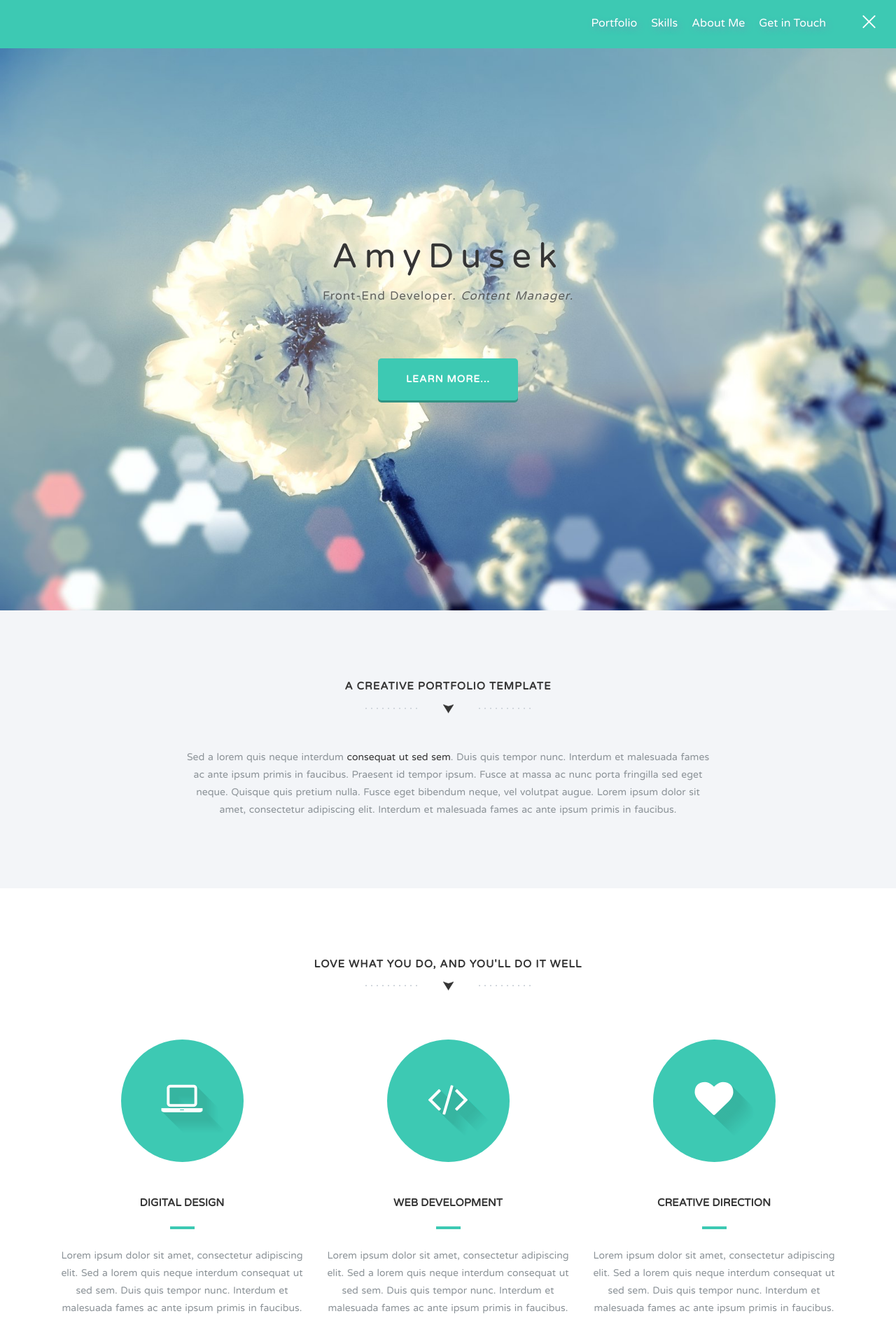
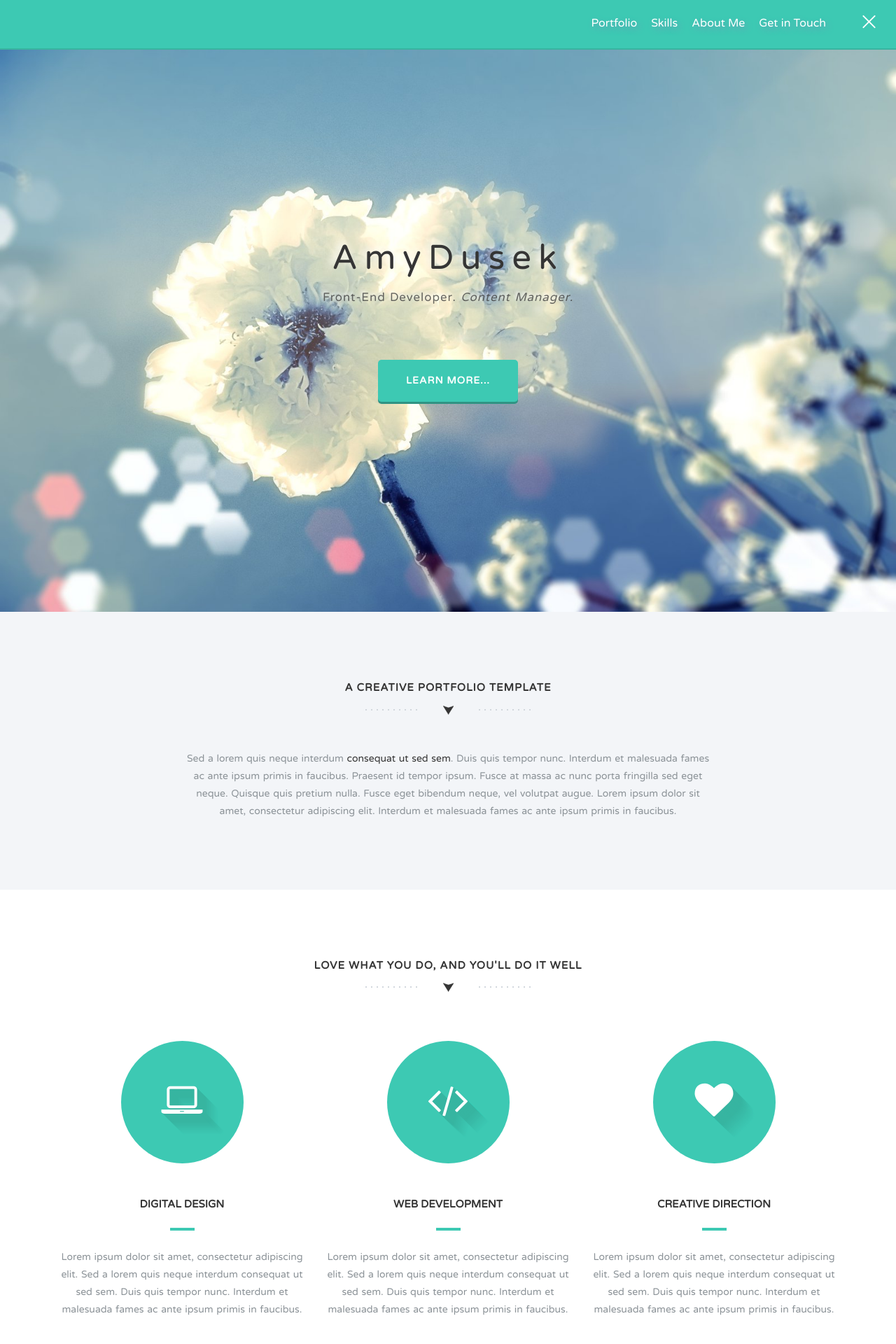
Before and after one commit to amlydu/portfolio_site, a PHP site: page / in a window 1280 px wide. Shown: the top 1920 px of the page at 70% size. Run offline with PHP 8.4, Linux system fonts and the light colour scheme; some libraries are stand-ins or nearby versions.

Commit message:
added border bottom color to navbar

```diff
--- a/css/styles.css
+++ b/css/styles.css
@@ -190,7 +190,7 @@ h2::after { content: " "; border: solid 2px #3dc9b3; display: block; width: 35px
 /* ==========================================================================
 Navigation
 ========================================================================== */
-nav { background-color: #3DC9B3; margin-top: -1px; }
+nav { background-color: #3DC9B3; border-bottom: 2px solid rgba(48, 147, 131, 0.4); margin-top: -1px; }
 nav ul li { color: rgba(255, 255, 255, 0.6); font-size: 16px; display: block; transition: all 0.5s ease; -moz-transition: all 0.5s ease; -webkit-transition: all 0.5s ease; -o-transition: all 0.5s ease; padding-left: 0; position: relative; }
 nav ul { display: flex; float: right; padding-right: 75px; list-style: none;}
 nav ul li:last-child { border: none; }
```
